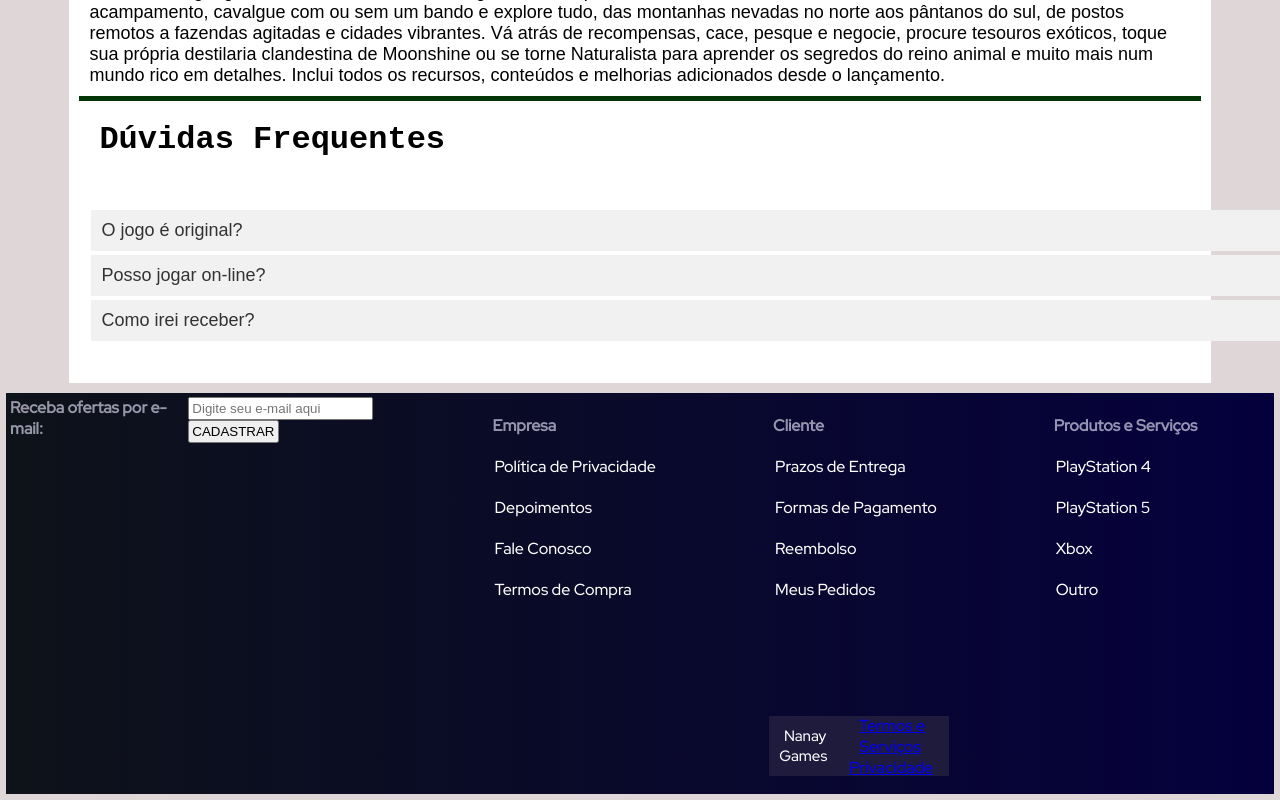
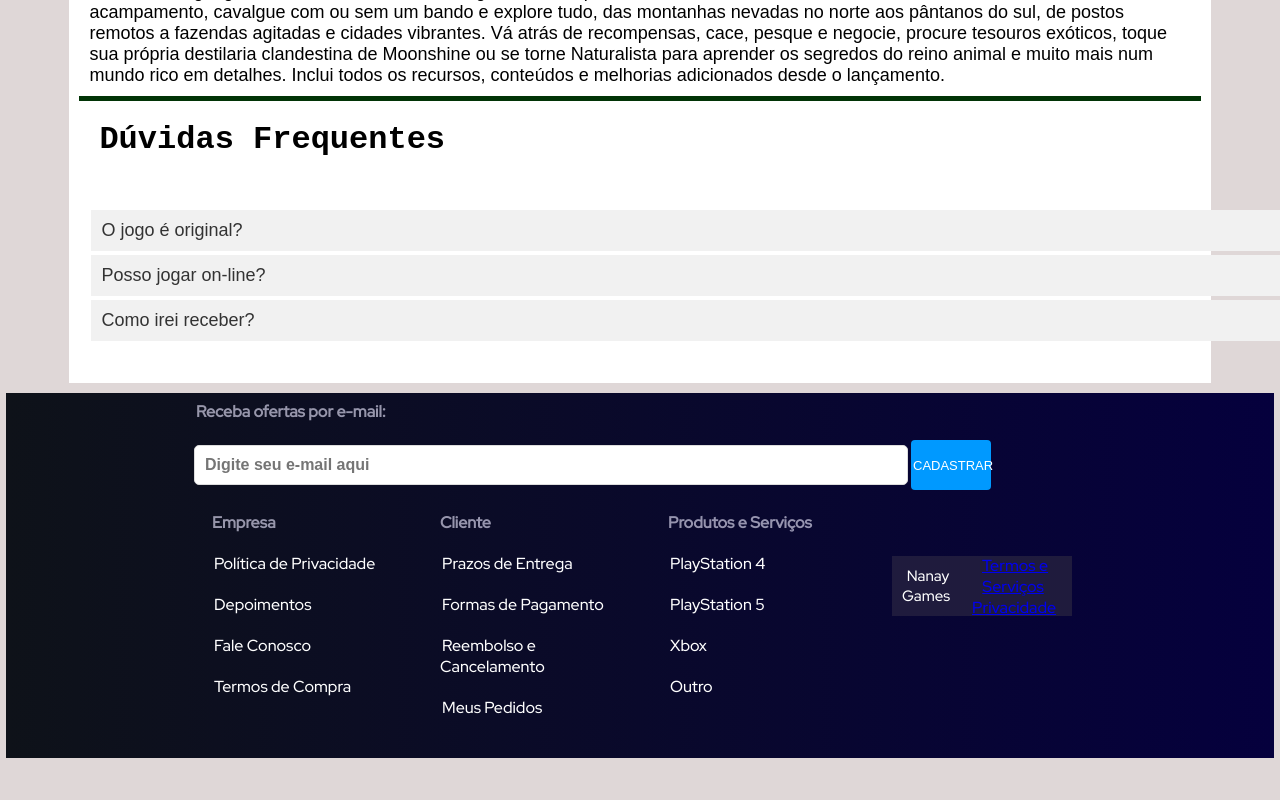
Before and after one commit to gustavobardavid/site-de-ecommerce, a website: page compra/compra.html in a window 1280 px wide. Shown: the part 1025-1825 px from the top of the page. After the commit the page ends 1789 px from the top, so only its background shows below. Drawn offline with nearby package versions, Linux system fonts and the light colour scheme.

Commit message:
organizando responsividade do footer

```diff
--- a/compra/compra.html
+++ b/compra/compra.html
@@ -139,23 +139,19 @@
 </body>
 <footer>
 
-    <h2>Receba ofertas por e-mail:</h2>
-    <form>
-        <input type="text" placeholder="Digite seu e-mail aqui">
-        <button type="submit">CADASTRAR</button>
-    </form>
+    <div class="footer">
+
+
+        <form>
+            <h2>Receba ofertas por e-mail:</h2>
+
+            <input type="text" placeholder="Digite seu e-mail aqui">
+            <button type="submit">CADASTRAR</button>
+        </form>
 
     <div class="footer-top-wrapper">
         <!-- <section class="footer-top">
-            <a href="#" title="logo"> Nanay Games
-                <img src="" alt="">
-            </a>
-            <span class="social-links">
-                <a>
-                    <img src="assets/images/instagram.svg" title='Instagram' alt='Instagram' />
-                </a>
 
-            </span>
         </section> -->
         <section>
             <menu>
@@ -184,7 +180,7 @@
                     <a>Formas de Pagamento</a>
                 </li>
                 <li>
-                    <a>Reembolso</a>
+                    <a>Reembolso e Cancelamento</a>
                 </li>
                 <li>
                     <a>Meus Pedidos</a>
@@ -217,6 +213,7 @@
             </span>
         </section>
     </div>
+</div>
 </footer>
 <script src="/script/script.js"></script>
 </html>
```
